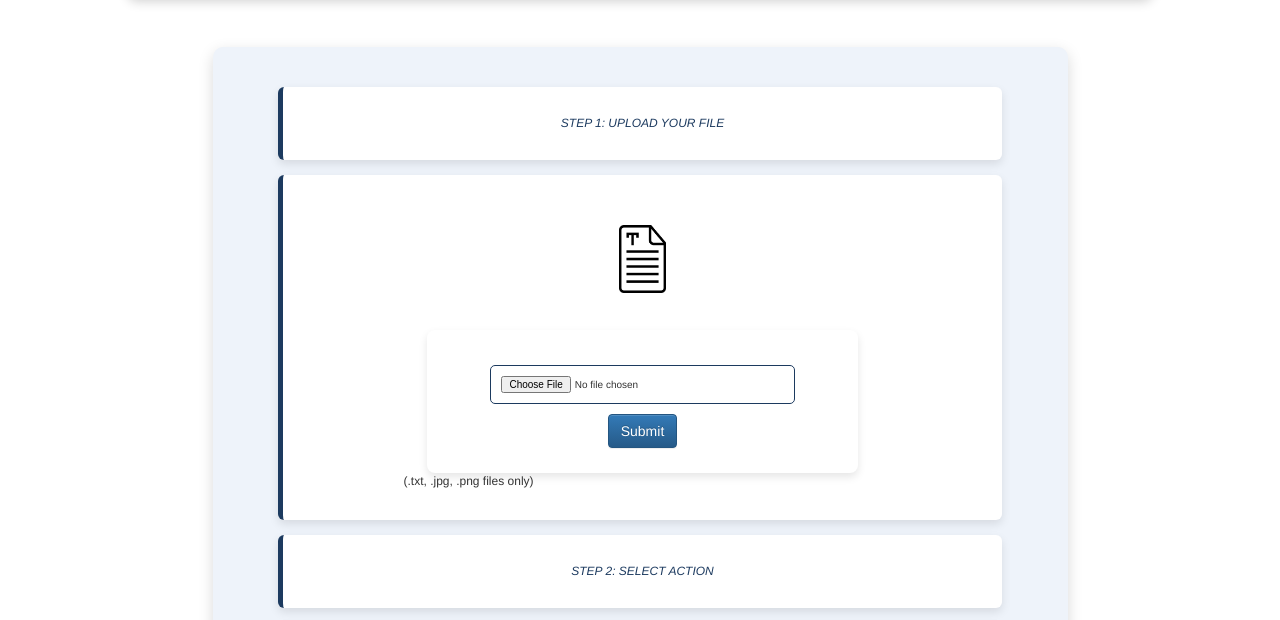
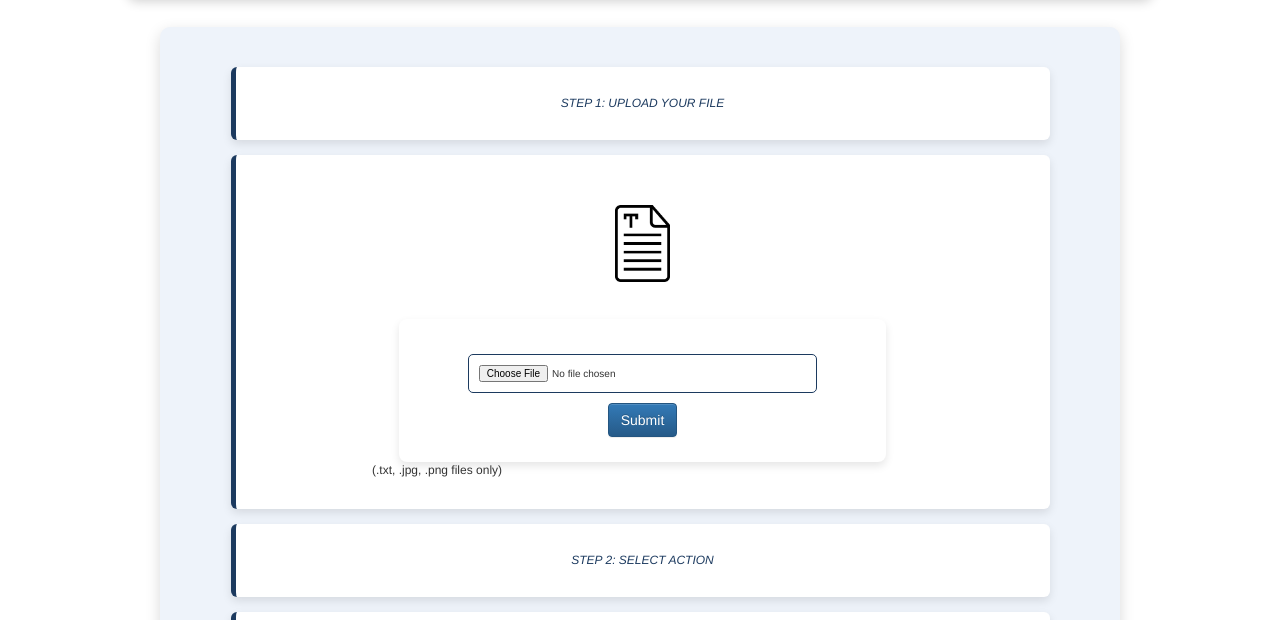
Before and after one commit to arna-28/cn, a plain HTML site: page index.html in a window 1280 px wide. Shown: the part 131-751 px from the top of the page. Drawn offline with nearby package versions, Linux system fonts and the light colour scheme.

Commit message:
Update index.html

```diff
--- a/index.html
+++ b/index.html
@@ -18,7 +18,6 @@
 
 <body>
     <h1 id="heading">COMPRESS OR DE-COMPRESS YOUR FILE IN THREE EASY STEPS!!</h1>
-    <div class="container">
     <div class="bigdiv">
         <h2 class="align">STEP 1: UPLOAD YOUR FILE</h2>
         <div class="align" id="step1">
@@ -51,8 +50,6 @@
             <img src="wait_icon1.png" id="waitImg">
             <br>
         </div>
-            <br>
-        </div>
         <div class="align" id="text4">
             <button type="button" class="btn btn-success" onclick="location.reload()">Click Here</button> to Start Again!
         </div>
```
Lines whose indentation alone changed are shown as unchanged.
